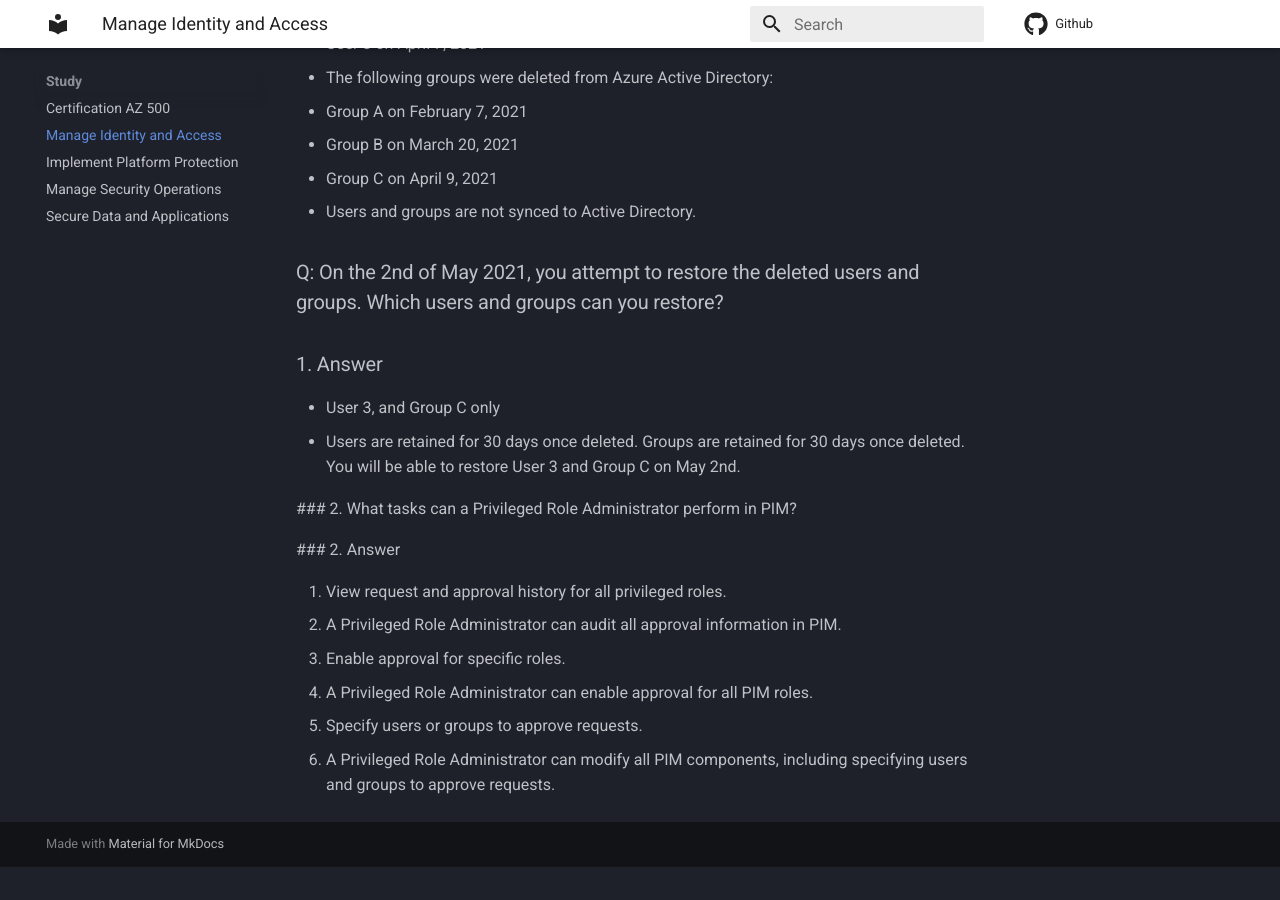
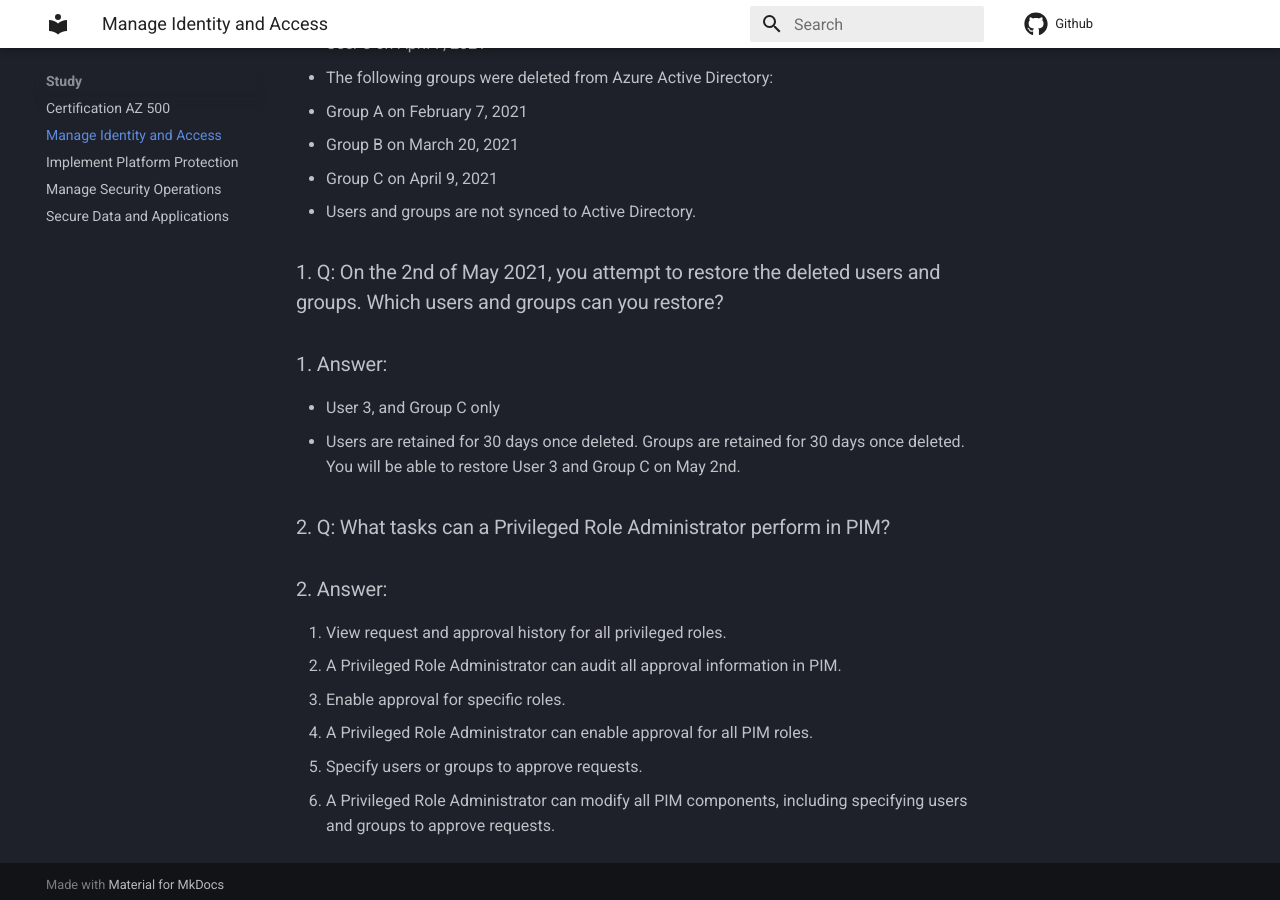
Before and after one commit to ardeshir/ardeshir.github.io, an MkDocs documentation site: the page built from docs/access.md, in a window 1280 px wide and 900 px high, scrolled down 611 px. Built offline with MkDocs 1.6.1 and Material for MkDocs 9.7.7, drawn with Linux system fonts in a browser that asks for light colours; comment, search, counter and statistics services are not loaded; before the commit the page ends 1478 px from its top, so only the background shows below that.

Commit message:
adding header 3

```diff
--- a/docs/access.md
+++ b/docs/access.md
@@ -19,15 +19,15 @@
 - Group C on April 9, 2021
 - Users and groups are not synced to Active Directory.
 
-### Q: On the 2nd of May 2021, you attempt to restore the deleted users and groups. Which users and groups can you restore?
+### 1. Q: On the 2nd of May 2021, you attempt to restore the deleted users and groups. Which users and groups can you restore?
 
-### 1. Answer
+### 1. Answer:
 - User 3, and Group C only
  1. Users are retained for 30 days once deleted. Groups are retained for 30 days once deleted. You will be able to restore User 3 and Group C on May 2nd.
 
- ### 2. What tasks can a Privileged Role Administrator perform in PIM?
+### 2. Q: What tasks can a Privileged Role Administrator perform in PIM?
 
- ### 2. Answer
+### 2. Answer:
 
 1. View request and approval history for all privileged roles.
 - A Privileged Role Administrator can audit all approval information in PIM.
```
